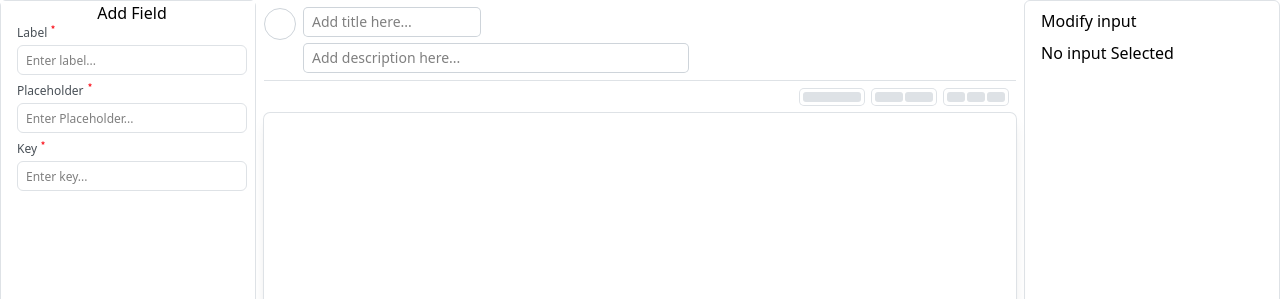
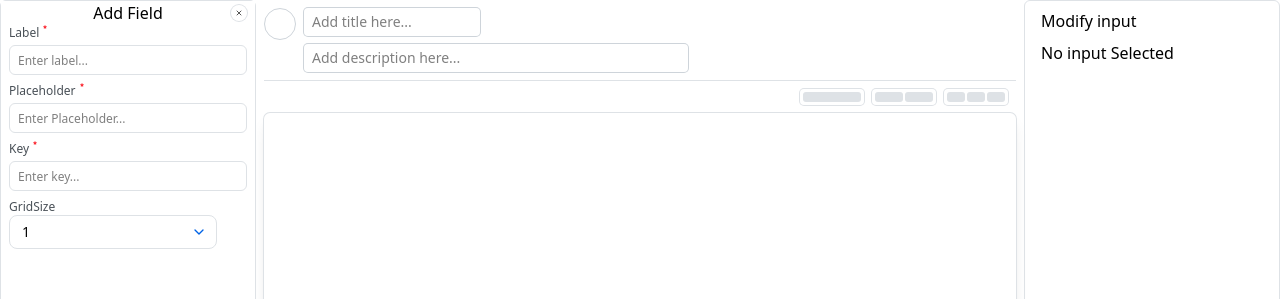
Before and after one commit to kunalkarpe/Form-Builder, a React (Vite) app in the folder formbuilder/: page /form in a window 1280 px wide. Both pictures are taken after typing "Sample", "name@example.com", "Sample", "Sample" into the empty fields and a click on the button "Add Fields". Shown: the top 299 px of the page. Built offline with nearby package versions, Linux system fonts and the light colour scheme.

Commit message:
feat : formBuilder : working on selector for form builder

```diff
--- a/formbuilder/package.json
+++ b/formbuilder/package.json
@@ -10,7 +10,9 @@
     "preview": "vite preview"
   },
   "dependencies": {
+    "@headlessui/react": "^2.2.0",
     "@tailwindcss/vite": "^4.0.9",
+    "clsx": "^2.1.1",
     "lucide-react": "^0.477.0",
     "react": "^19.0.0",
     "react-dom": "^19.0.0",
--- a/formbuilder/src/pages/FormBuilder/FormBuilder.constant.tsx
+++ b/formbuilder/src/pages/FormBuilder/FormBuilder.constant.tsx
@@ -22,4 +22,19 @@ const BASIC_INPUT_FIELDS: IBasicInputProps[] = [
   },
 ];
 
-export { BASIC_INPUT_FIELDS };
+const GRID_OPTIONS = [
+  {
+    id: 1,
+    name: "1",
+  },
+  {
+    id: 2,
+    name: "2",
+  },
+  {
+    id: 3,
+    name: "3",
+  },
+];
+
+export { BASIC_INPUT_FIELDS, GRID_OPTIONS };
--- a/formbuilder/src/pages/FormBuilder/components/modal/AddFieldModal.tsx
+++ b/formbuilder/src/pages/FormBuilder/components/modal/AddFieldModal.tsx
@@ -1,6 +1,8 @@
 import { FormProvider, useForm } from "react-hook-form";
 import UiTextInput from "../../../../ui/Inputs/UiTextInput";
 import { X } from "lucide-react";
+import UiSelector from "../../../../ui/Selectors/UiSelector";
+import { GRID_OPTIONS } from "../../FormBuilder.constant";
 
 const AddFieldModal = ({ handleClose }: { handleClose: () => void }) => {
   const formMethods = useForm();
@@ -8,7 +10,10 @@ const AddFieldModal = ({ handleClose }: { handleClose: () => void }) => {
   return (
     <FormProvider {...formMethods}>
       <div className="flex w-full h-full absolute bg-white !top-0 px-2">
-        <button onClick={handleClose}>
+        <button
+          onClick={handleClose}
+          className="top-1 absolute right-2 ring-1 ring-extraLightGray rounded-full p-1"
+        >
           <X className="size-2" />
         </button>
         <form
@@ -27,6 +32,9 @@ const AddFieldModal = ({ handleClose }: { handleClose: () => void }) => {
             />
 
             <UiTextInput placeholder="Enter key..." label="Key" />
+            <div className="    ">
+              <UiSelector options={GRID_OPTIONS} label="GridSize" />
+            </div>
           </div>
         </form>
       </div>
--- /dev/null
+++ b/formbuilder/src/ui/Selectors/UiSelector.tsx
@@ -0,0 +1,76 @@
+import {
+  Combobox,
+  ComboboxButton,
+  ComboboxInput,
+  ComboboxOption,
+  ComboboxOptions,
+} from "@headlessui/react";
+import clsx from "clsx";
+import { ChevronDown } from "lucide-react";
+import { useState } from "react";
+
+interface IUiSelectorProps {
+  label?: string;
+  options: {
+    id: number;
+    name: string;
+  }[];
+}
+
+function UiSelector({ options, label }: IUiSelectorProps) {
+  const [query, setQuery] = useState("");
+  const [selected, setSelected] = useState<{ id: number; name: string } | null>(
+    options[0]
+  );
+  const filteredOptions =
+    query === ""
+      ? options
+      : options.filter((person) => {
+          return person.name.toLowerCase().includes(query.toLowerCase());
+        });
+  return (
+    <div className=" w-52  flex flex-col  ">
+      <p className="text-xs text-body">{label}</p>
+      <Combobox
+        value={selected}
+        onChange={(value) => setSelected(value)}
+        onClose={() => setQuery("")}
+      >
+        <div className="relative">
+          <ComboboxInput
+            className={clsx(
+              "w-full rounded-lg border border-extraLightGray bg-white py-1.5 pr-8 pl-3 text-sm ",
+              "focus:outline-none data-[focus]:outline-2 data-[focus]:-outline-offset-2 data-[focus]:outline-primary/25"
+            )}
+            displayValue={(person: { name: string }) => person?.name}
+            onChange={(event) => setQuery(event.target.value)}
+          />
+          <ComboboxButton className="group absolute inset-y-0 right-0 px-2.5">
+            <ChevronDown className="size-4  text-primary " />
+          </ComboboxButton>
+        </div>
+
+        <ComboboxOptions
+          anchor="bottom"
+          transition
+          className={clsx(
+            "w-[var(--input-width)] rounded-xl border border-extraLightGray bg-white p-1 [--anchor-gap:var(--spacing-1)] empty:invisible",
+            "transition duration-100 ease-in data-[leave]:data-[closed]:opacity-0"
+          )}
+        >
+          {filteredOptions.map((person) => (
+            <ComboboxOption
+              key={person.id}
+              value={person}
+              className="group flex cursor-default items-center gap-2 rounded-lg py-1.5 px-3 select-none data-[focus]:bg-primary/70 data-[focus]:text-white"
+            >
+              <div className="text-sm/6 ">{person.name}</div>
+            </ComboboxOption>
+          ))}
+        </ComboboxOptions>
+      </Combobox>
+    </div>
+  );
+}
+
+export default UiSelector;
```
Also changed, not shown: 1 other file (tests, documents, lock files or other folders).
